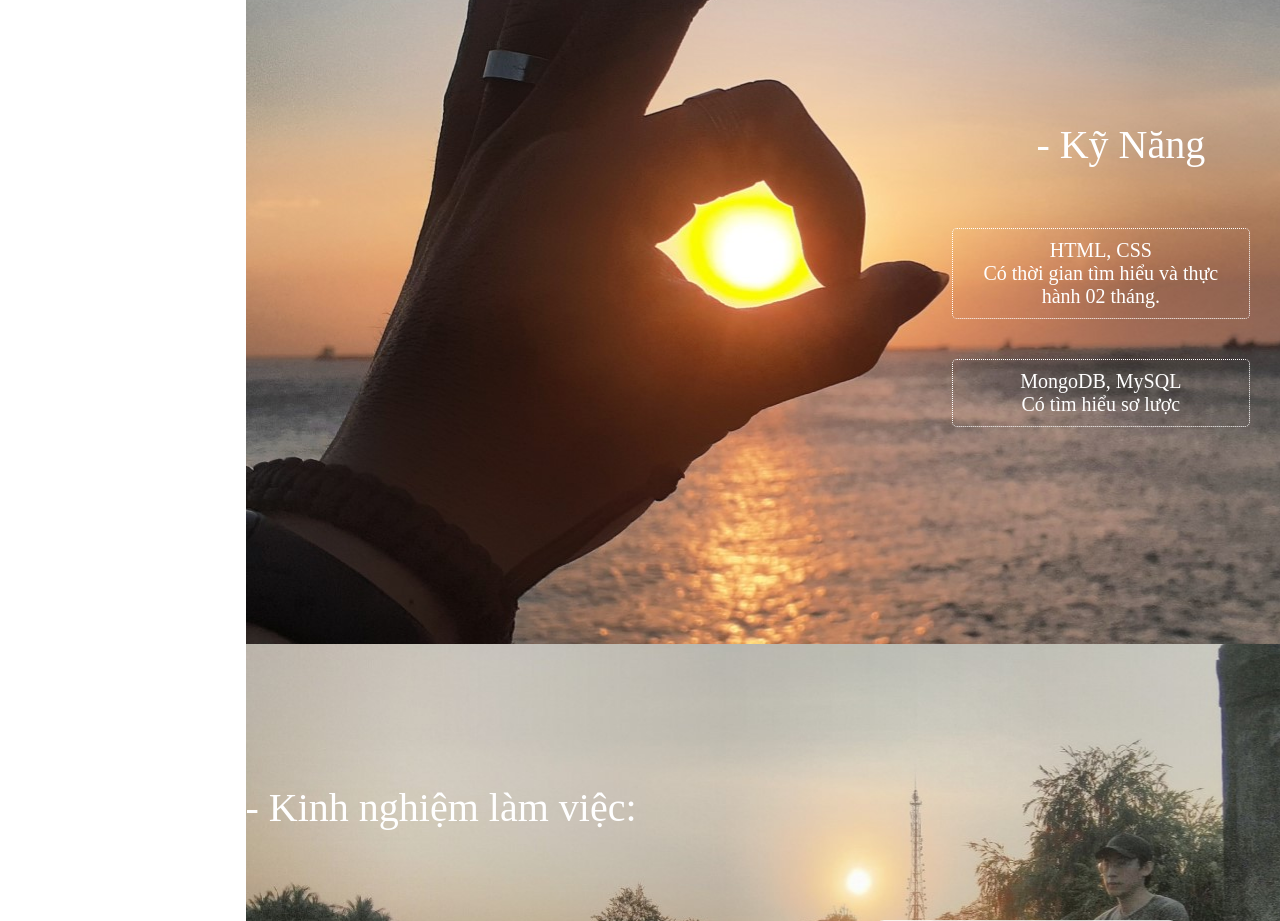
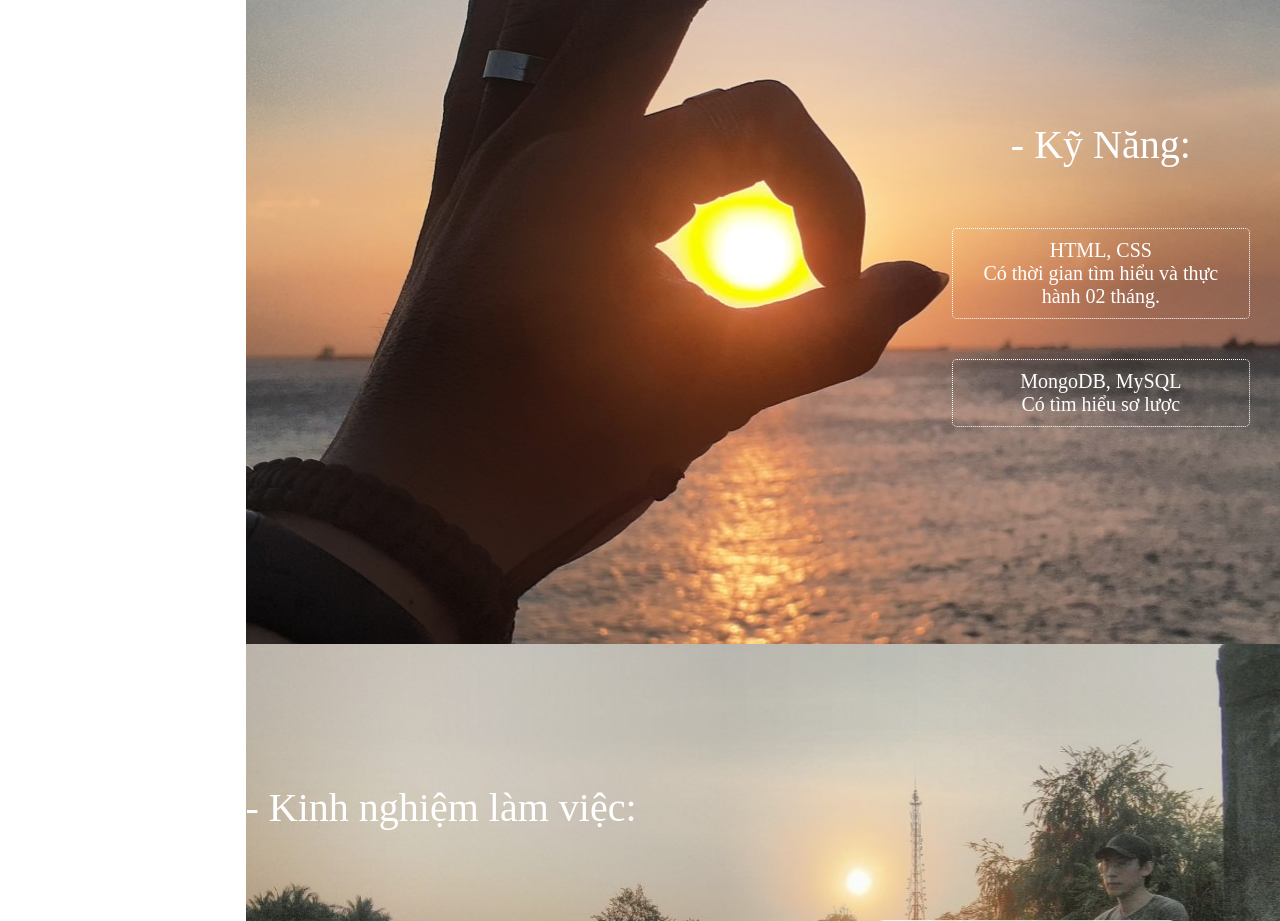
Before and after one commit to cuccu69/cuccu69.github.io, a plain HTML site: page index.html in a window 1280 px wide. Shown: the part 2240-3161 px from the top of the page. Drawn offline with Linux system fonts and the light colour scheme.

Commit message:
chinh lai margin cho skill-titlel

```diff
--- a/CSS/FinalExam.css
+++ b/CSS/FinalExam.css
@@ -236,7 +236,7 @@ li {
 .skill-title {
     font-size: 40px;
     width: 30%;
-    margin-bottom: 40px;
+    margin: 0px 20px 40px 0px;
 }
 /* ============kinh nghiem================= */
 .experience-wrap {
--- a/index.html
+++ b/index.html
@@ -168,7 +168,7 @@
 
                 <div class="skill sub-content">
                     <div class="skill-title">
-                        <p>- Kỹ Năng</p>
+                        <p>- Kỹ Năng:</p>
                     </div>
 
                     <div class="skill-detail skill1">
```
